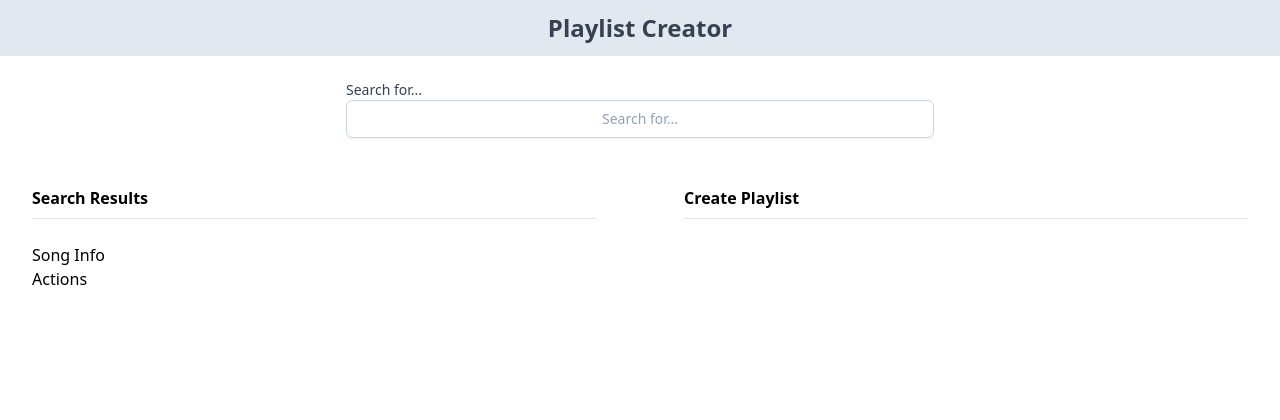
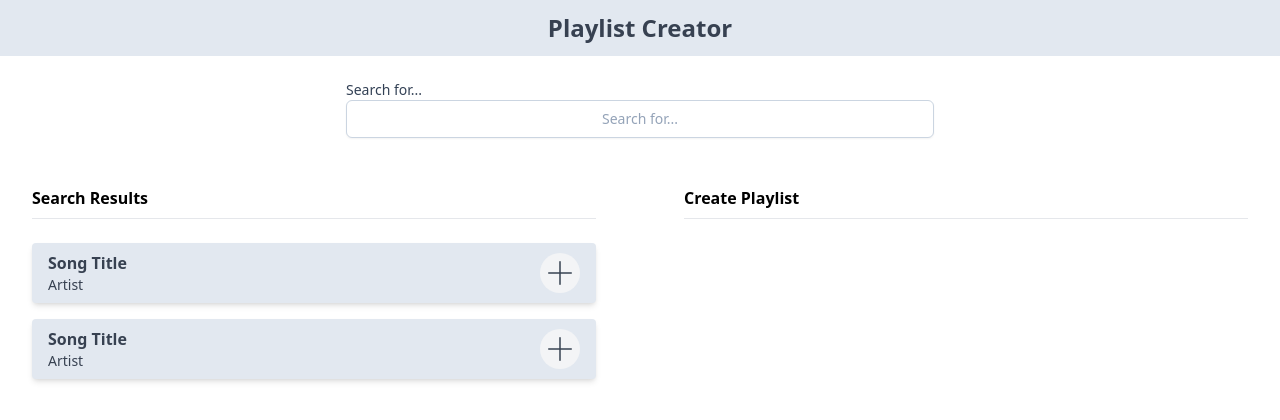
Before and after one commit to jmbrown864/playlist-creator, a React (Create React App) app: page / in a window 1280 px wide. Shown: the top 420 px of the page. Built offline with nearby package versions, Linux system fonts and the light colour scheme.

Commit message:
add skeleton for song items

```diff
--- a/src/components/PlaylistCreator.js
+++ b/src/components/PlaylistCreator.js
@@ -14,24 +14,44 @@ export default function PlaylistCreator() {
             </div> { /* end search box */}
 
             <div class="w-full p-2 grid md:grid-cols-2 sm:gap-2 md:gap-10">
+
                 <div class="md:col-span-1"> { /* search results */}
                     <h2 class="font-bold m-6 pb-2 border-b border-gray-200">Search Results</h2>
+
                     <div class="m-6"> { /* search results content */}
-                        <div>
-                            Song Info
-                        </div>
-                        <div>
-                            Actions
-                        </div>
+
+                        <div class="text-gray-700 bg-slate-200 rounded shadow-md mb-4 relative"> { /* search results item */}
+                            <div class="pl-4 pt-2 pb-2">
+                                <span class="font-bold">Song Title</span>
+                                <span class="block text-sm">Artist</span>
+                            </div>
+                            <div class="bg-gray-100 mt-2 mb-2 w-10 rounded-full flex justify-center absolute inset-y-0.5 right-4">
+                                <svg class="w-9" data-slot="icon" fill="none" stroke-width="1" stroke="currentColor" viewBox="0 0 24 24" xmlns="http://www.w3.org/2000/svg" aria-hidden="true">
+                                    <path stroke-linecap="round" stroke-linejoin="round" d="M12 4.5v15m7.5-7.5h-15"></path>
+                                </svg>
+                            </div>
+                        </div> { /* end search result item */}
+
+                        <div class="text-gray-700 bg-slate-200 rounded shadow-md mb-4 relative"> { /* search results item */}
+                            <div class="pl-4 pt-2 pb-2">
+                                <span class="font-bold">Song Title</span>
+                                <span class="block text-sm">Artist</span>
+                            </div>
+                            <div class="bg-gray-100 mt-2 mb-2 w-10 rounded-full flex justify-center absolute inset-y-0.5 right-4">
+                                <svg class="w-9" data-slot="icon" fill="none" stroke-width="1" stroke="currentColor" viewBox="0 0 24 24" xmlns="http://www.w3.org/2000/svg" aria-hidden="true">
+                                    <path stroke-linecap="round" stroke-linejoin="round" d="M12 4.5v15m7.5-7.5h-15"></path>
+                                </svg>
+                            </div>
+                        </div> { /* end search result item */}
+
                     </div>
+
                 </div> { /* end search results */}
 
                 <div class="md:col-span-1"> { /* add to playlist */}
                     <h2 class="font-bold m-6 pb-2 border-b border-gray-200">Create Playlist</h2>
-                    <div> { /* search results content */}
+                </div> { /* end add to playlist */}
 
-                    </div>
-                </div> { /* end add to playlist */}
             </div>
 
         </div>
```
